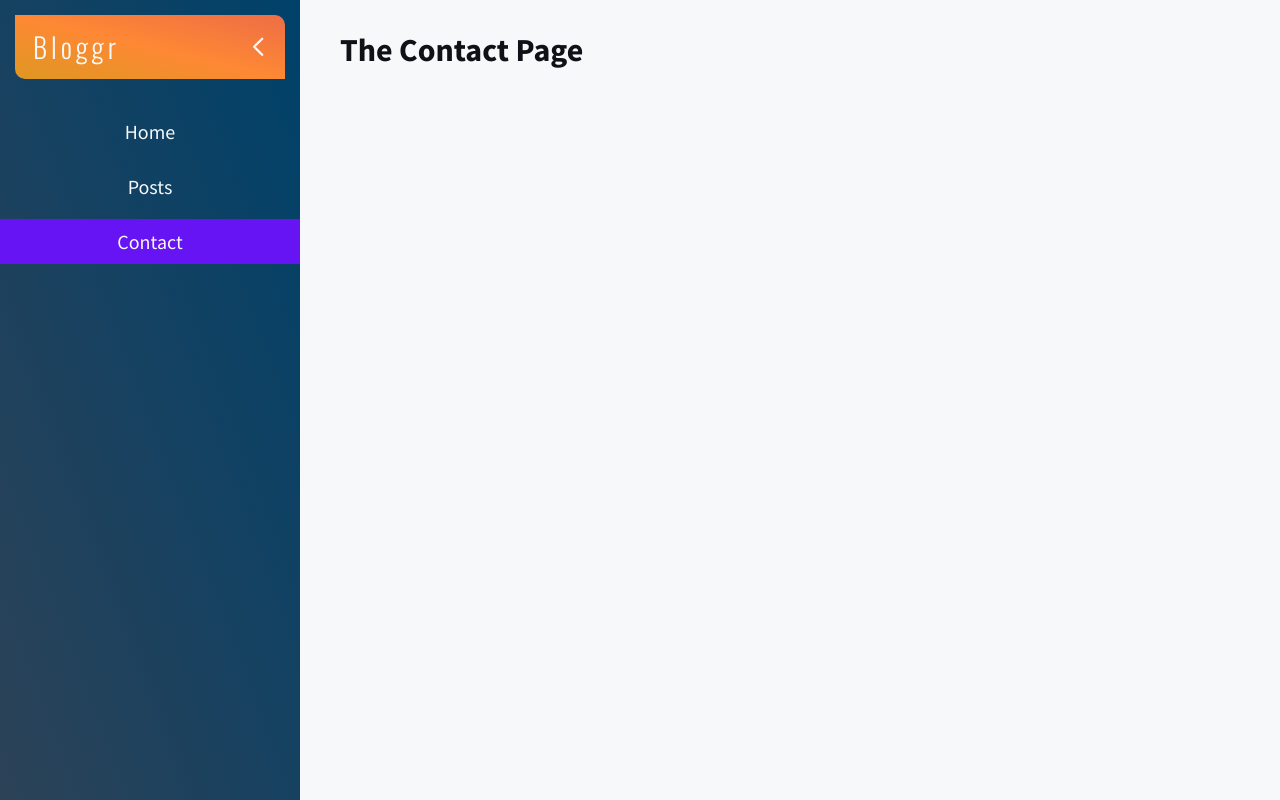
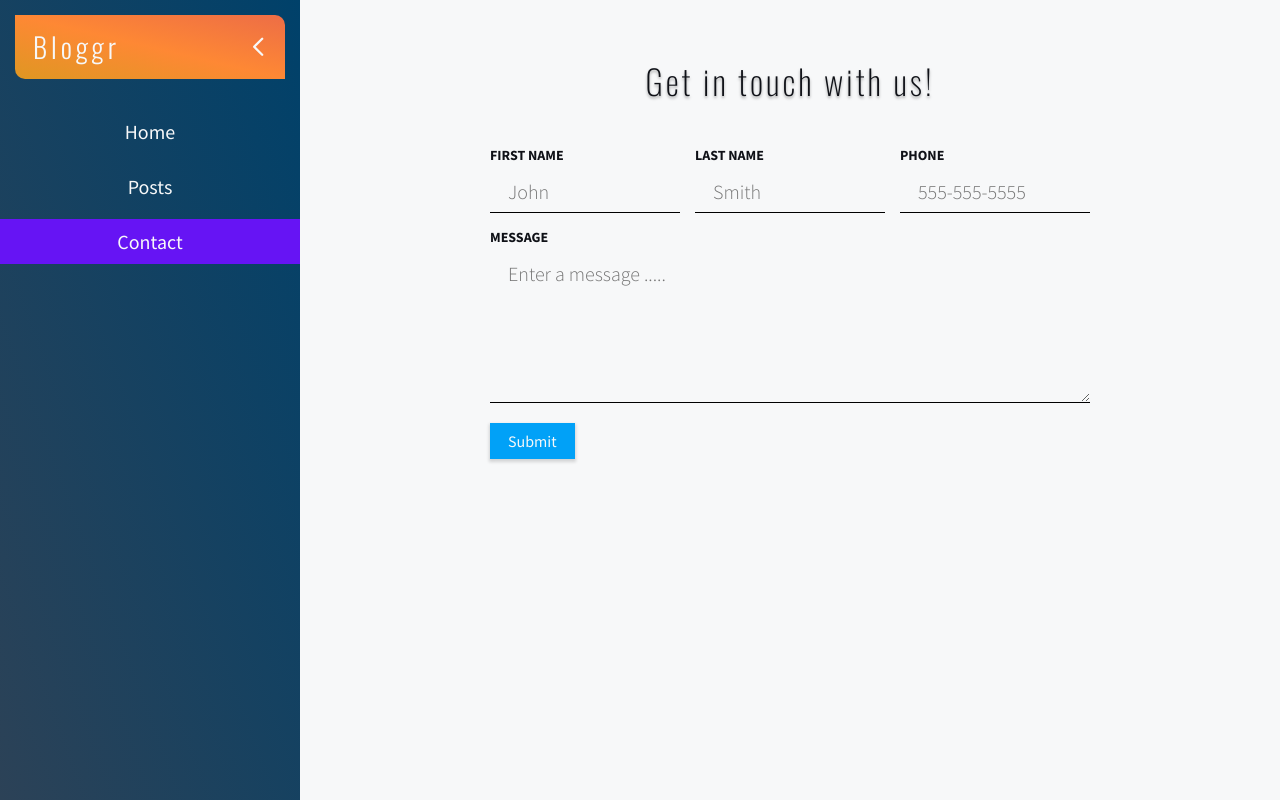
Before and after one commit to unsivilaudio/next-blog, a Next.js app: page /contact in a window 1280 px wide. Built offline with nearby package versions, Linux system fonts and the light colour scheme.

Commit message:
skaffold out contact form

```diff
--- /dev/null
+++ b/components/contact/ContactForm.js
@@ -0,0 +1,50 @@
+import { createRef } from 'react';
+import Input from 'components/ui/Input';
+import Button from 'components/ui/Button';
+import classes from 'styles/components/contact/ContactForm.module.scss';
+
+const ContactForm = props => {
+    const firstNameRef = createRef(null);
+    const lastNameRef = createRef(null);
+    const phoneRef = createRef(null);
+    const messageRef = createRef(null);
+
+    return (
+        <form className={classes.ContactForm}>
+            <div className={classes.FormGroup}>
+                <Input
+                    label='first name'
+                    ref={firstNameRef}
+                    placeholder='John'
+                />
+            </div>
+            <div className={classes.FormGroup}>
+                <Input
+                    label='last name'
+                    ref={lastNameRef}
+                    placeholder='Smith'
+                />
+            </div>
+            <div className={classes.FormGroup}>
+                <Input
+                    label='phone'
+                    ref={phoneRef}
+                    placeholder='555-555-5555'
+                />
+            </div>
+            <div className={classes.FormGroup}>
+                <Input
+                    type='textarea'
+                    label='message'
+                    ref={messageRef}
+                    placeholder='Enter a message .....'
+                />
+            </div>
+            <div className={classes.FormActions}>
+                <Button>Submit</Button>
+            </div>
+        </form>
+    );
+};
+
+export default ContactForm;
--- /dev/null
+++ b/components/ui/Input.js
@@ -0,0 +1,35 @@
+import { forwardRef } from 'react';
+import classes from 'styles/components/ui/Input.module.scss';
+
+const Input = forwardRef(
+    ({ type, onChange, value, placeholder, name, label }, ref) => {
+        const customInput =
+            type === 'textarea' ? (
+                <textarea
+                    ref={ref}
+                    name={name}
+                    onChange={onChange}
+                    value={value}
+                    placeholder={placeholder}
+                />
+            ) : (
+                <input
+                    ref={ref}
+                    name={name}
+                    type={type || 'text'}
+                    onChange={onChange}
+                    value={value}
+                    placeholder={placeholder}
+                />
+            );
+
+        return (
+            <div className={classes.Input}>
+                {label && <label htmlFor={name}>{label}</label>}
+                {customInput}
+            </div>
+        );
+    }
+);
+
+export default Input;
--- a/pages/contact.js
+++ b/pages/contact.js
@@ -1,7 +1,11 @@
+import ContactForm from 'components/contact/ContactForm';
+import classes from 'styles/pages/ContactPage.module.scss';
+
 const ContactPage = props => {
     return (
-        <div className='ContactPage'>
-            <h1>The Contact Page</h1>
+        <div className={classes.ContactPage}>
+            <div className={classes.Header}>Get in touch with us!</div>
+            <ContactForm />
         </div>
     );
 };
--- /dev/null
+++ b/styles/components/contact/ContactForm.module.scss
@@ -0,0 +1,28 @@
+.ContactForm {
+    display: flex;
+    flex-wrap: wrap;
+    gap: 1.5rem;
+
+    .FormGroup {
+        font-size: 2rem;
+        flex-grow: 1;
+        flex-basis: calc(33.33% - 1.5rem);
+
+        &:nth-child(4) {
+            flex-basis: 100%;
+        }
+
+        label {
+            text-align: left;
+        }
+
+        textarea {
+            width: 100%;
+            height: 15rem;
+        }
+    }
+
+    .FormActions {
+        flex-basis: 100%;
+    }
+}
--- /dev/null
+++ b/styles/components/ui/Input.module.scss
@@ -0,0 +1,25 @@
+.Input {
+    width: 100%;
+    label {
+        display: block;
+        text-transform: uppercase;
+        padding-bottom: 0.7rem;
+        font-size: 1.4rem;
+        font-weight: 600;
+    }
+
+    input,
+    textarea {
+        background: transparent;
+        width: inherit;
+        resize: vertical;
+        border-bottom: 1px solid currentColor;
+        transition: all 0.3s cubic-bezier(0.175, 0.885, 0.32, 1.275);
+
+        &:focus-within {
+            background: white;
+            box-shadow: 0 0 7px 2px var(--link-color);
+            border-radius: 0.3rem;
+        }
+    }
+}
--- a/styles/globals.scss
+++ b/styles/globals.scss
@@ -92,6 +92,7 @@ body {
 
     input,
     select,
+    textarea,
     button {
         font-size: inherit;
         font-weight: inherit;
--- /dev/null
+++ b/styles/pages/ContactPage.module.scss
@@ -0,0 +1,17 @@
+.ContactPage {
+    padding: 2.5rem;
+    padding-bottom: 4rem;
+    width: 100%;
+    max-width: 65rem;
+    margin: 0 auto;
+
+    .Header {
+        font-size: var(--header-font-size);
+        font-weight: var(--header-font-weight);
+        font-family: var(--header-font-family);
+        text-shadow: var(--header-text-shadow);
+        letter-spacing: var(--header-letter-spacing);
+        margin-bottom: 4rem;
+        text-align: center;
+    }
+}
```
